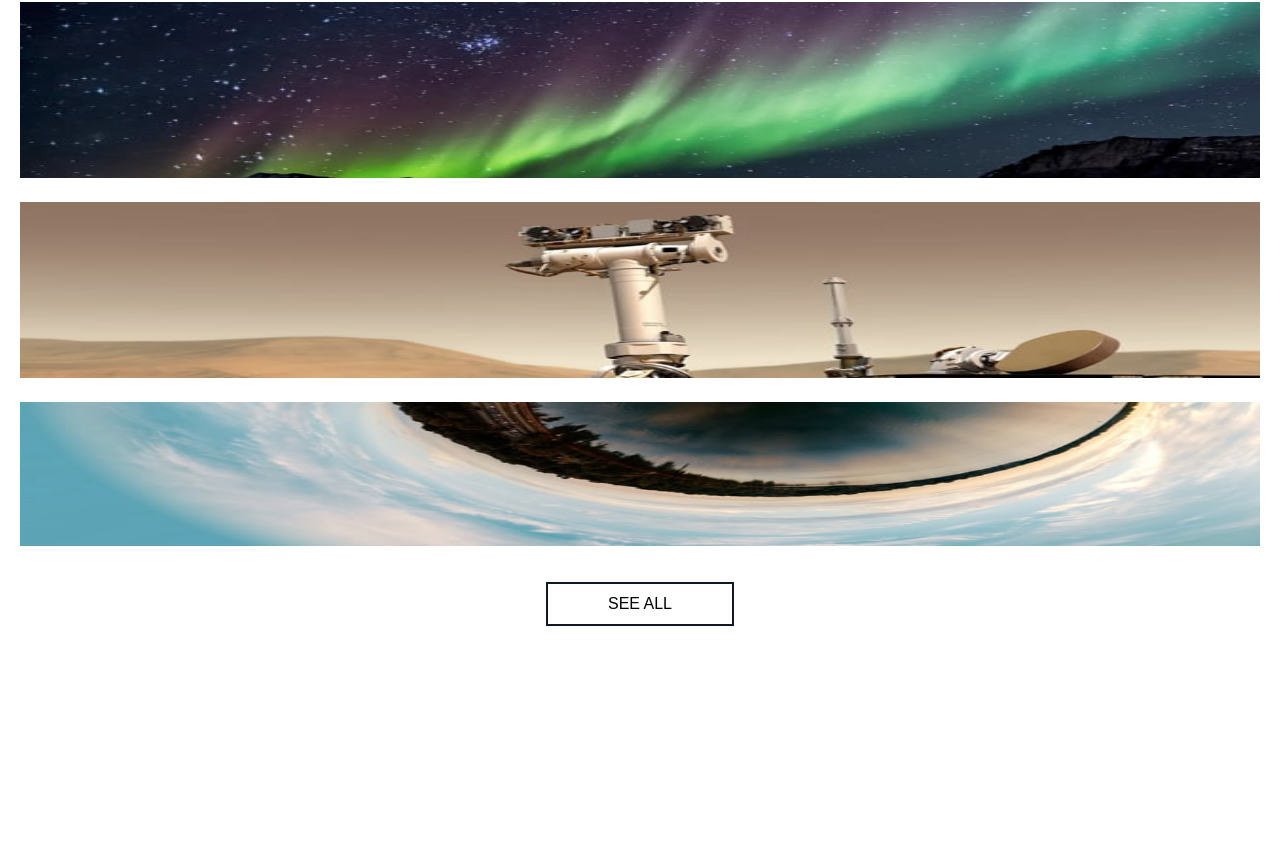
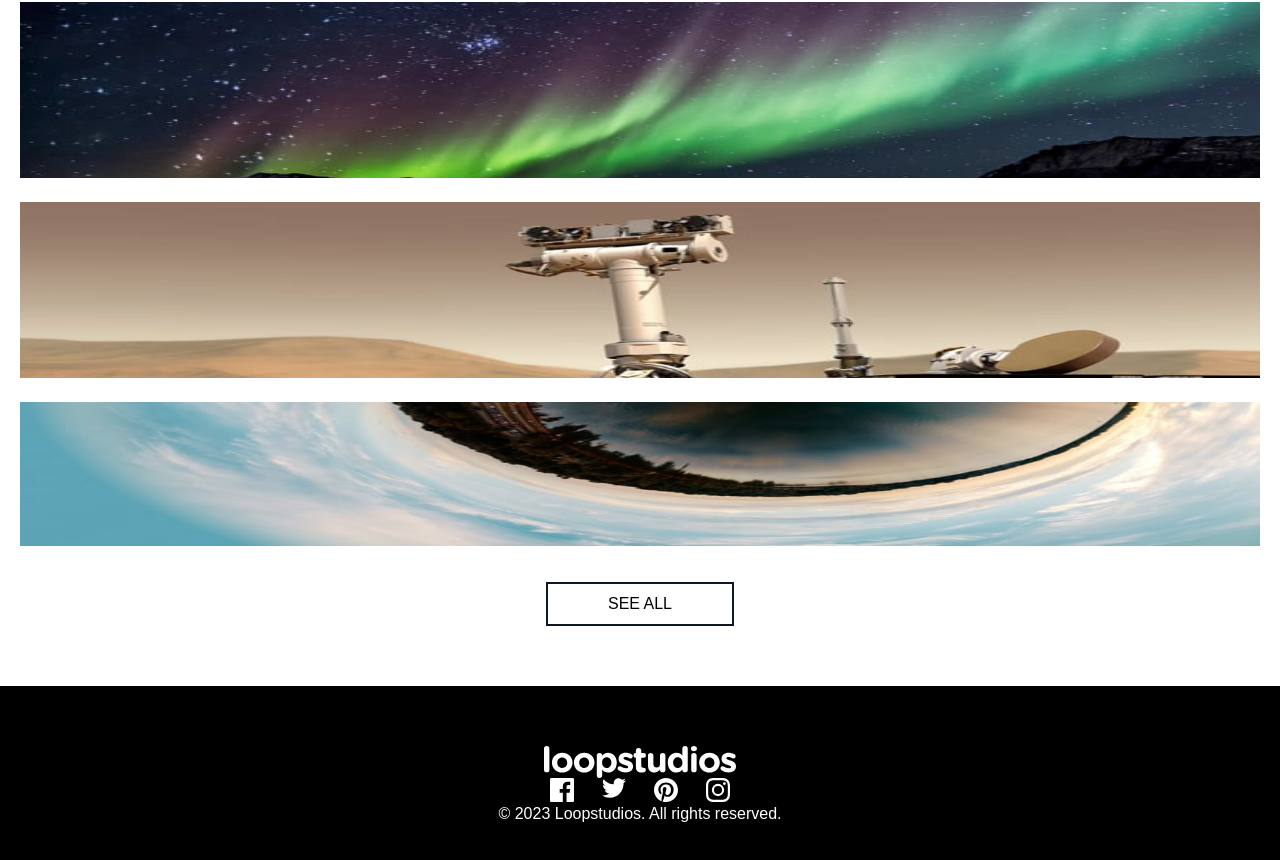
Before and after one commit to Eg51/REACT_LOOPSTUDIOS, a Next.js app: page / in a window 1280 px wide. Shown: the part 4438-5298 px from the top of the page. Before the commit the page ends 5136 px from the top, so only its background shows below. Built offline with nearby package versions, Linux system fonts and the light colour scheme.

Commit message:
added the footer section and its images. i also added footer icons

```diff
--- a/app/page.tsx
+++ b/app/page.tsx
@@ -1,9 +1,10 @@
 import { Fullscreen } from "@boxicons/react";
 import Image from "next/image";
+import Link from 'next/link'
 
 export default function Home() {
   return (
-    <div className="flex items-ccenter justify-center pb-18">
+    <div className="flex items-ccenter justify-center">
       <div className="flex flex-col h-auto w-full">
         <img src="/images/mobile/image-hero.jpg" className="bg-auto pb-18"/>
         <img src="/images/mobile/image-interactive.jpg" alt="interactive_image"
@@ -58,14 +59,25 @@ export default function Home() {
           className='bg-auto pb-9 pl-5 p-5 h-50 w-full'/>
 
         <div className="flex items-center justify-center">
-          <button className="flex items-center justify-center
-          bg-white text-center border-2 border-gray-900 p-2 w-47">
+          <Link href={'https://www.google.com/search'}>
+             <button className="flex items-center justify-center
+             bg-white text-center border-2 border-gray-900
+             cursor-pointer p-2 w-47">
             SEE ALL
           </button>
+          </Link>
         </div>
-
-        <div className="">
-
+        <div className="mt-15 flex bg-black w-full h-auto flex-col
+          items-center justify-center text-white text-center pt-15
+          pb-15">
+          <img src="/images/logo.svg" alt="logo" />
+          <div className="flex gap-7 cursor-pointer">
+            <Link href={'https://www.facebook.com/account/email/signup'}><img src="/images/icon-facebook.svg" alt="facebook-icon" /></Link>
+            <Link href={'https://www.x.com//account/email/signup'}><img src="/images/icon-twitter.svg" alt="twitter-icon" /></Link>
+            <Link href={'https://www.pintrest.com/account/email/signup'}><img src="/images/icon-pinterest.svg" alt="pinterest-icon" /></Link>
+            <Link href={'https://www.x.com//account/email/signup'}><img src="/images/icon-instagram.svg" alt="instagram-icon" /></Link>
+          </div>
+          <p>© 2023 Loopstudios. All rights reserved.</p>
         </div>
       </div>
     </div>
```
